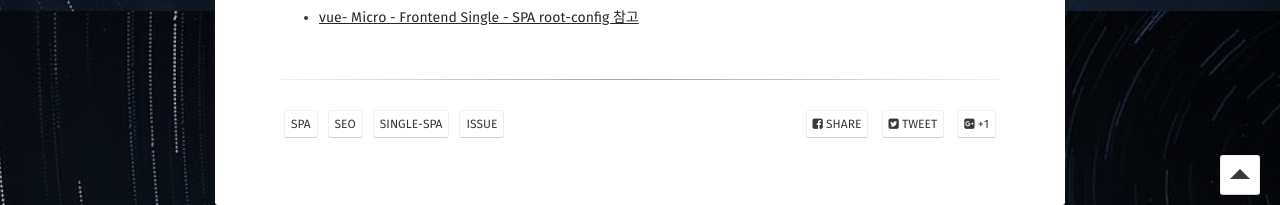
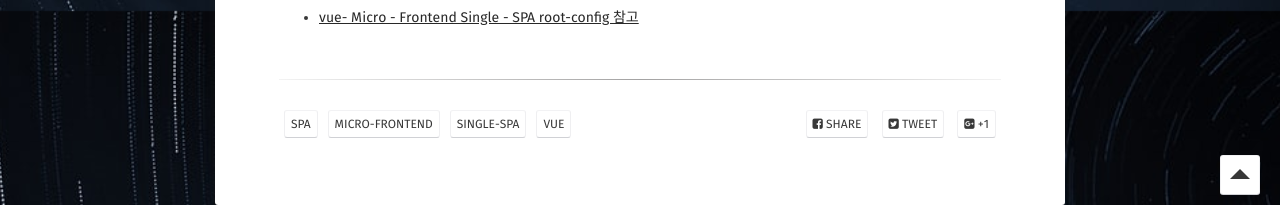
Before and after one commit to Lajancia/Lajancia.github.io, a Jekyll site: the page built from _posts/2021-05-26-single-spa.md, in a window 1280 px wide and 900 px high, scrolled down 23594 px. Shown: the part 695-900 px from the top of the window. Built offline with Jekyll 4.4.1, drawn with Linux system fonts in a browser that asks for light colours; some web fonts are replaced; comment, search, counter and statistics services are not loaded.

Commit message:
single-spa

```diff
--- a/_posts/2021-05-26-single-spa.md
+++ b/_posts/2021-05-26-single-spa.md
@@ -6,9 +6,9 @@ excerpt: "Micro-frontend 아키텍쳐와 구축을 위한 Single-SPA와 Vue 프
 project: true
 tag:
   - spa
-  - seo
+  - micro-frontend
   - Single-spa
-  - issue
+  - vue
 ---
 
 # **Micro-frontend & Single-SPA**
```
